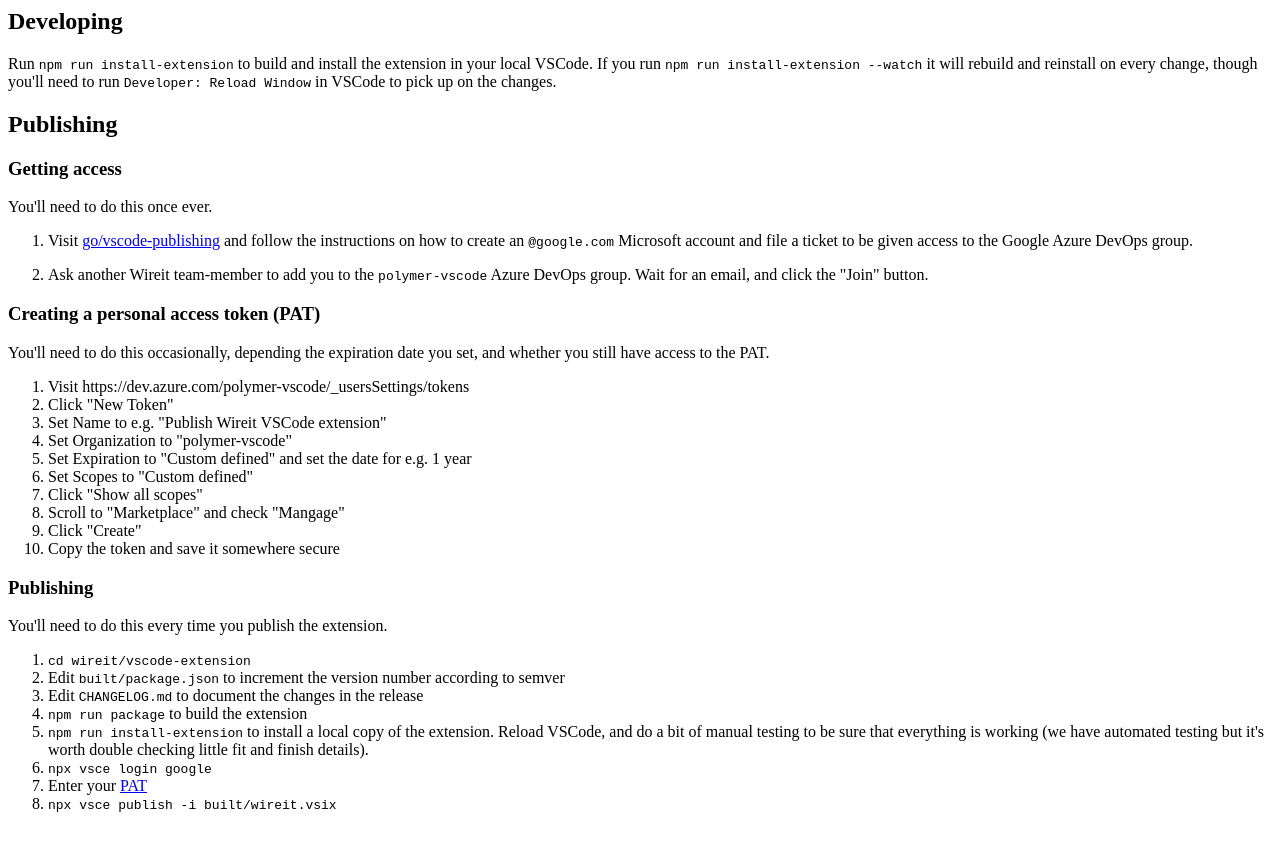
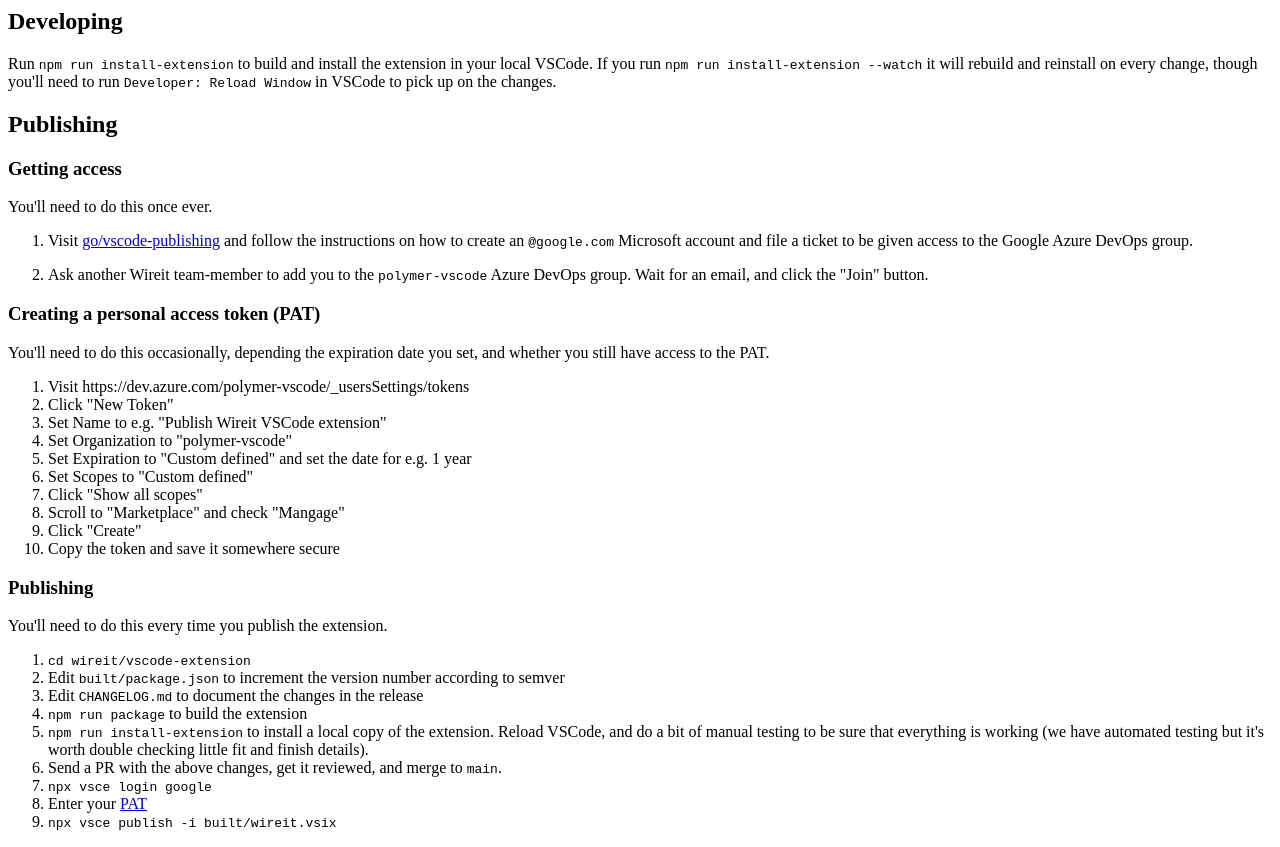
Before and after one commit to google/wireit, an Eleventy site: page vscode-extension/HACKING.md in a window 1280 px wide. Built offline with nearby package versions, Linux system fonts and the light colour scheme; Eleventy itself is replaced by a stand-in of ours; files that its build step writes are made by us from their sources.

Commit message:
Add step to VSCode extension for merging the PR

```diff
--- a/vscode-extension/HACKING.md
+++ b/vscode-extension/HACKING.md
@@ -43,6 +43,7 @@
    VSCode, and do a bit of manual testing to be sure that everything is working
    (we have automated testing but it's worth double checking little fit and
    finish details).
-6. `npx vsce login google`
-7. Enter your [PAT](#creating-a-personal-access-token-pat)
-8. `npx vsce publish -i built/wireit.vsix`
+6. Send a PR with the above changes, get it reviewed, and merge to `main`.
+7. `npx vsce login google`
+8. Enter your [PAT](#creating-a-personal-access-token-pat)
+9. `npx vsce publish -i built/wireit.vsix`
```
